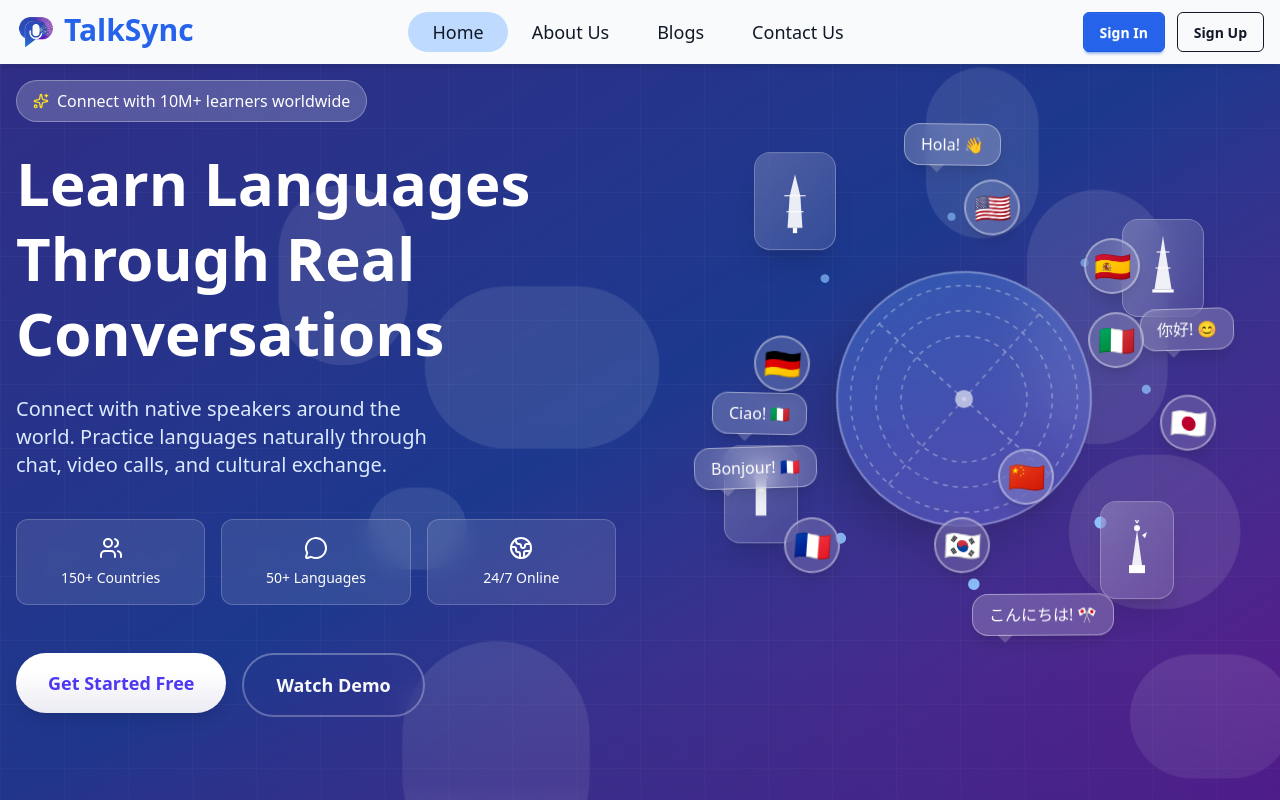
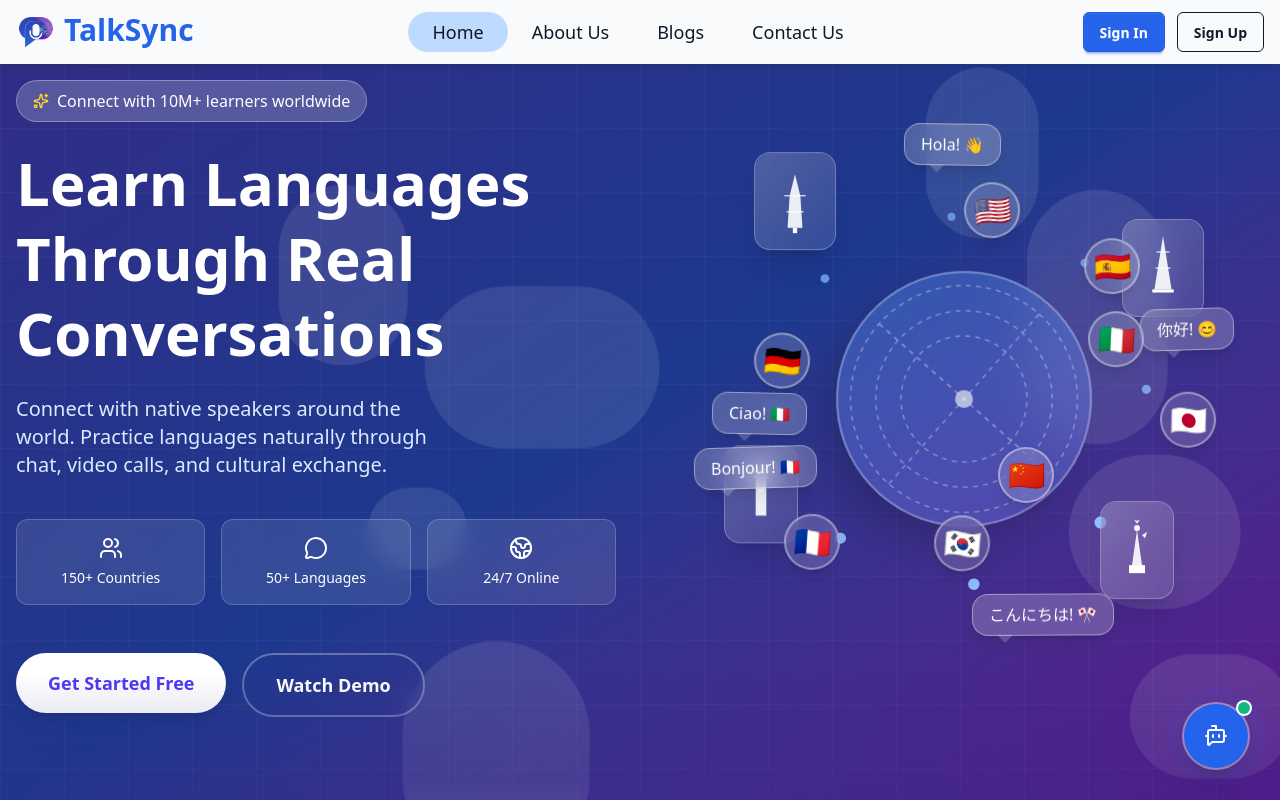
Before and after one commit to habib-676/talk-sync, a React (Vite) app in the folder client/: page / in a window 1280 px wide. Shown: the top 800 px of the page. Built offline with nearby package versions, Linux system fonts and the light colour scheme; no server answers.

Commit message:
add: ai icon in the homepage

```diff
--- /dev/null
+++ b/client/src/components/shared/FloatingAIButton.jsx
@@ -0,0 +1,43 @@
+import { LucideBotMessageSquare } from "lucide-react";
+import { useCallback } from "react";
+import { useNavigate } from "react-router";
+
+export default function FloatingAIButton({
+  to = "/aiAgent",
+  label = "Ask our AI Assistant",
+}) {
+  const navigate = useNavigate();
+
+  const onClick = useCallback(() => {
+    navigate(to);
+  }, [navigate, to]);
+
+  return (
+    <div className="fixed bottom-6 right-6 md:bottom-8 md:right-8 z-50 select-none">
+      <button
+        type="button"
+        aria-label={label}
+        title={label}
+        onClick={onClick}
+        className="relative group focus:outline-none"
+      >
+        {/* Soft pulsing ring */}
+        <span className="pointer-events-none absolute inset-0 rounded-full bg-primary/25 animate-ping-slower" />
+
+        {/* Main circular button */}
+        <span className="relative inline-flex h-14 w-14 md:h-16 md:w-16 items-center justify-center rounded-full bg-primary text-white shadow-xl ring-2 ring-white/40 transition-transform duration-200 ease-out group-hover:scale-105">
+          {/* AI bot inline SVG icon */}
+          <LucideBotMessageSquare />
+
+          {/* Online dot */}
+          <span className="absolute -top-0.5 -right-0.5 h-3 w-3 rounded-full bg-success ring-2 ring-white" />
+        </span>
+
+        {/* Tooltip-like label (appears on hover) */}
+        <span className="pointer-events-none absolute right-full mr-3 top-1/2 -translate-y-1/2 whitespace-nowrap rounded-md bg-base-200 px-2.5 py-1 text-xs font-medium text-base-content opacity-0 shadow-md transition-opacity duration-200 group-hover:opacity-100">
+          {label}
+        </span>
+      </button>
+    </div>
+  );
+}
--- a/client/src/pages/home/Home.jsx
+++ b/client/src/pages/home/Home.jsx
@@ -8,6 +8,7 @@
 import HowItWorks from "./sections/HowItWorks";
 import Reviews from "./sections/Reviews";
 import StatsWithLanguages from "./sections/StatsWithLanguages";
+import FloatingAIButton from "../../components/shared/FloatingAIButton";
 
 const Home = () => {
   return (
@@ -42,6 +43,8 @@
       <section className="bg-gray-100">
         <Faq />
       </section>
+      {/* Floating AI button (fixed bottom-right) */}
+      <FloatingAIButton />
     </div>
   );
 };
--- a/client/src/pages/home/sections/Hero.jsx
+++ b/client/src/pages/home/sections/Hero.jsx
@@ -121,7 +121,7 @@
             initial={{ opacity: 0, scale: 0.9 }}
             animate={{ opacity: 1, scale: 1 }}
             transition={{ duration: 0.8, delay: 0.3 }}
-            className="relative h-[600px] flex items-center justify-center"
+            className="relative h-[600px] md:flex items-center justify-center hidden"
           >
             {/* Globe with connections in the center */}
             <GlobeWithConnections />
```
Also changed, not shown: 1 other file (tests, documents, lock files or other folders).
